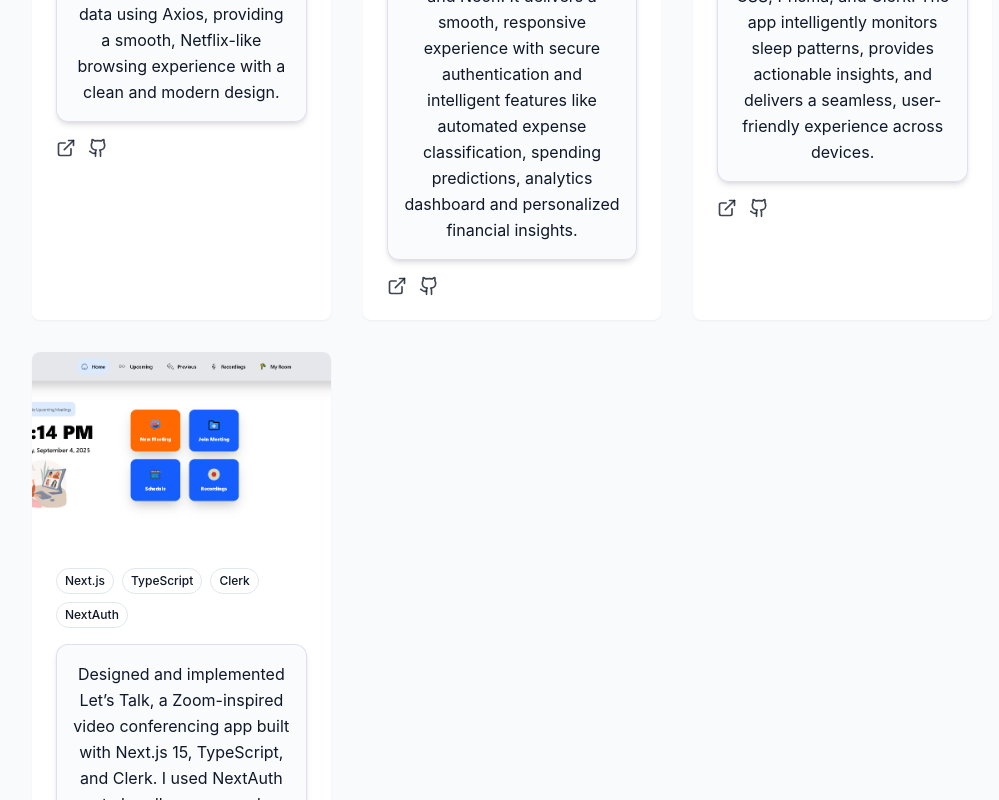
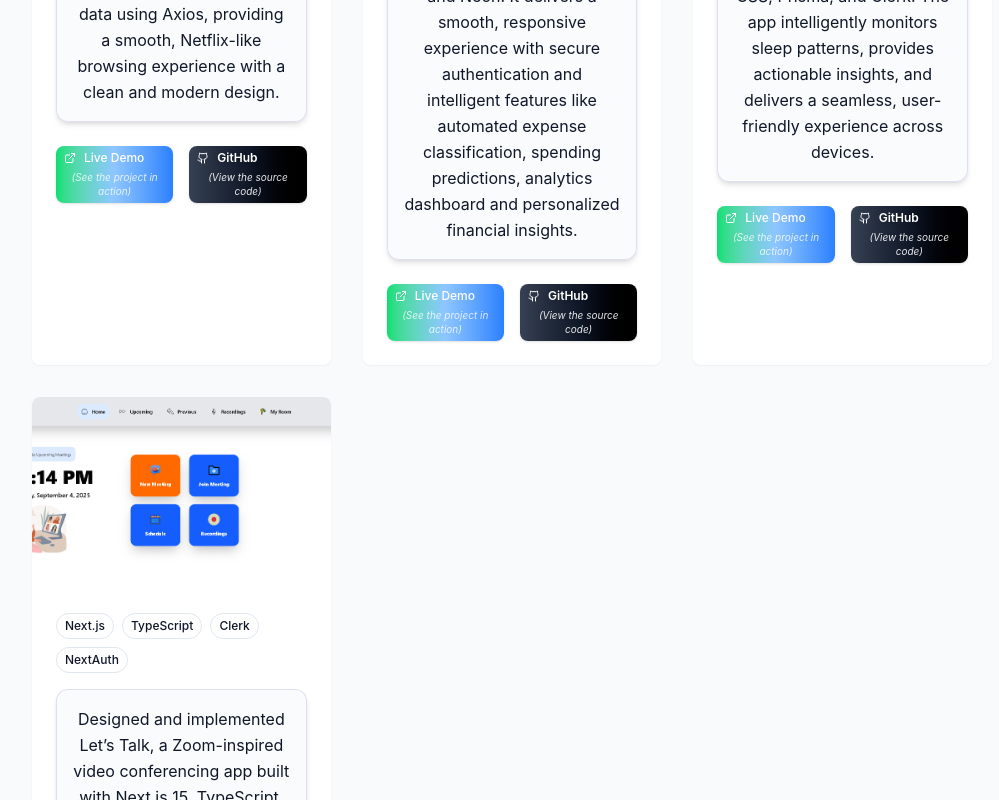
Before and after one commit to firoliyos/React-portfolio-website, a React (Vite) app in the folder beutiful-portfolio/: page / in a window 1280 px wide. Shown: the part 3700-4500 px from the top of the page, without its empty margins (128-1127 px from the left). Built offline with nearby package versions, Linux system fonts and the light colour scheme.

Commit message:
refactor: Improve project links styling and accessibility in ProjectsSection component

```diff
--- a/beutiful-portfolio/src/components/ProjectsSection.jsx
+++ b/beutiful-portfolio/src/components/ProjectsSection.jsx
@@ -84,20 +84,28 @@ export const ProjectsSection = () => {
                   </p>
                 </div>
                 <div className="flex justify-between items-center">
-                  <div className="flex space-x-3">
+                  <div className="flex flex-col sm:flex-row gap-2 sm:gap-4 mt-2">
                     <a
                       href={project.demoUrl}
                       target="_blank"
-                      className="text-foreground/80 hover:text-primary transition-colors duration-300"
+                      className="flex flex-col items-start gap-1 px-2 py-1 rounded-lg bg-gradient-to-r from-green-400 via-blue-300 to-blue-500 text-white shadow hover:scale-105 hover:shadow-lg transition-all duration-300 w-full flex-1 max-w-full text-sm"
                     >
-                      <ExternalLink size={20} />
+                      <div className="flex items-center gap-2">
+                        <ExternalLink size={12} />
+                        <span className="font-medium text-xs">Live Demo</span>
+                      </div>
+                      <span className="text-[10px] text-white/80 italic">(See the project in action)</span>
                     </a>
                     <a
                       href={project.githubUrl}
                       target="_blank"
-                      className="text-foreground/80 hover:text-primary transition-colors duration-300"
+                      className="flex flex-col items-start gap-1 px-2 py-1 rounded-lg bg-gradient-to-r from-gray-700 via-gray-900 to-black text-white shadow hover:scale-105 hover:shadow-lg transition-all duration-300 w-full flex-1 max-w-full whitespace-normal text-sm"
                     >
-                      <Github size={20} />
+                      <div className="flex items-center gap-2">
+                        <Github size={12} />
+                        <span className="font-semibold text-xs text-white drop-shadow-sm">GitHub</span>
+                      </div>
+                      <span className="text-[10px] text-white/90 italic">(View the source code)</span>
                     </a>
                   </div>
                 </div>
```
